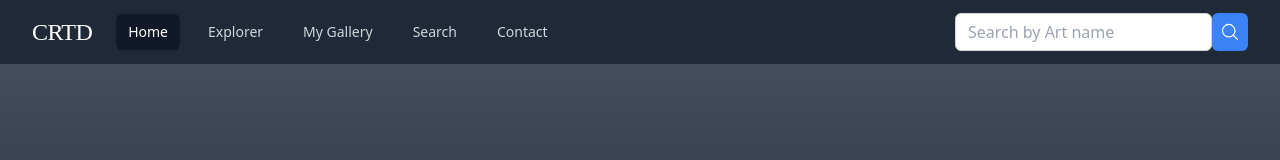
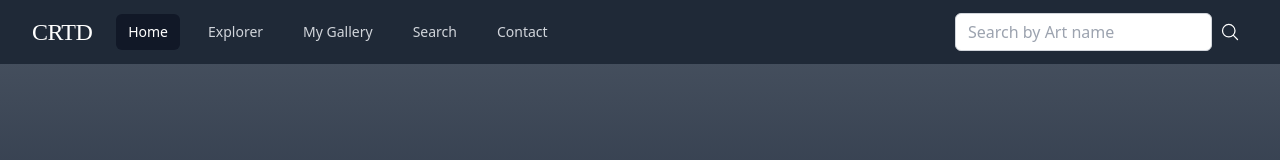
Before and after one commit to yrezvani/curated, a React (Vite) app: page /my-gallery in a window 1280 px wide. Shown: the top 160 px of the page. Built offline with nearby package versions, Linux system fonts and the light colour scheme; a web font is replaced by a local one.

Commit message:
fix issue with search icon styling

```diff
--- a/src/App.jsx
+++ b/src/App.jsx
@@ -3,7 +3,7 @@ import ArtGallery from './pages/ArtGallery';
 import ClassificationDetail from './pages/ClassificationDetail';
 import Home from './pages/Home';
 import ArtworkDetail from './pages/ArtworkDetail';
-import NavBar from './pages/NavBar';
+import NavBar from './components/NavBar';
 import SearchResults from './pages/SearchResults';
 import Footer from './components/Footer';
 import Contact from './pages/Contact';
--- a/src/pages/NavBar.jsx
+++ b/src/components/NavBar.jsx
@@ -89,7 +89,7 @@ import { useNavigate } from 'react-router-dom';const navigation = [
                 />
                 <button
                   type="submit"
-                  className="p-2 text-white bg-blue-500 rounded-md"
+                  className="p-2 text-white bg-transparent rounded-md"
                 >
                   <MagnifyingGlassIcon className="w-5 h-5" />
                 </button>
```
